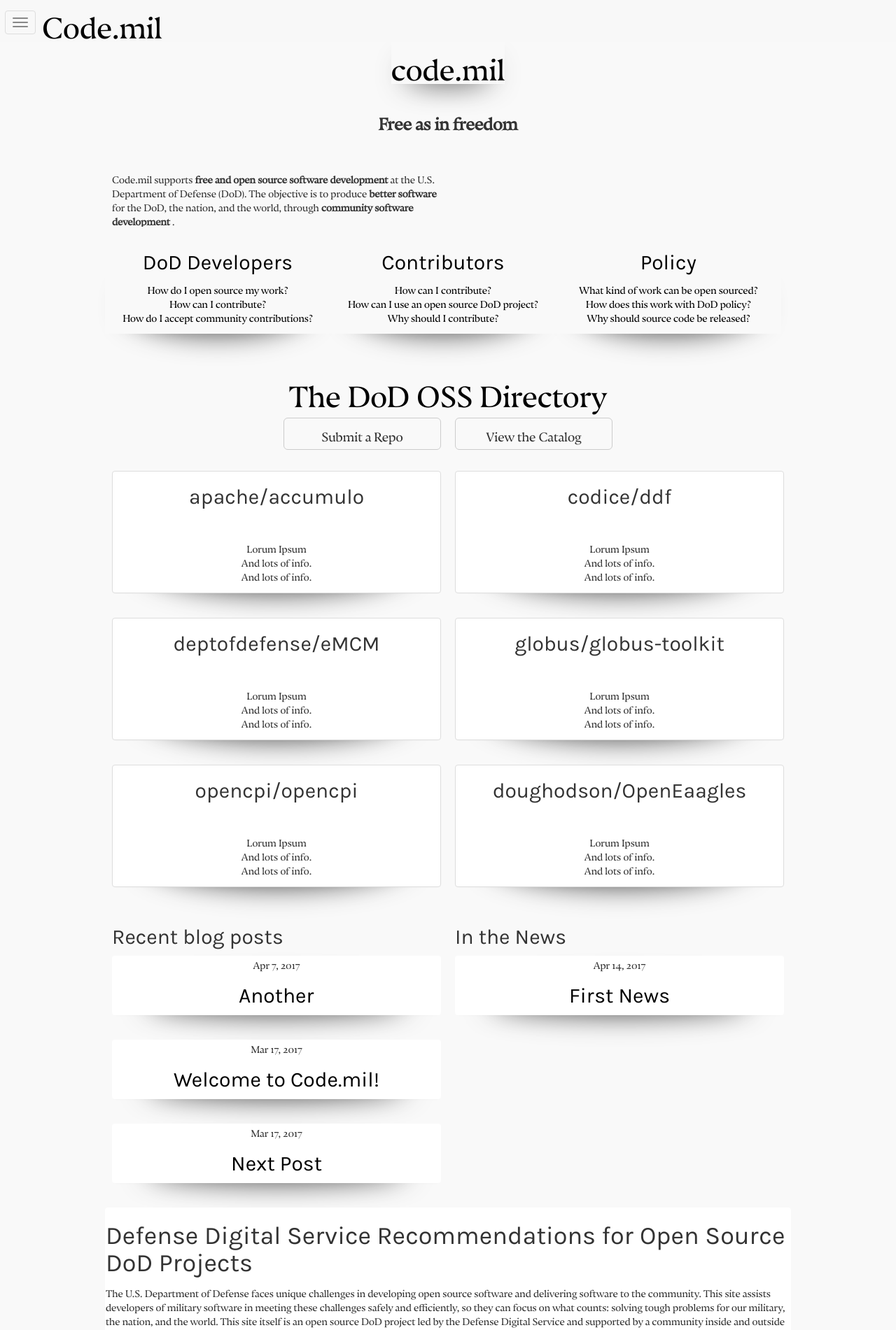
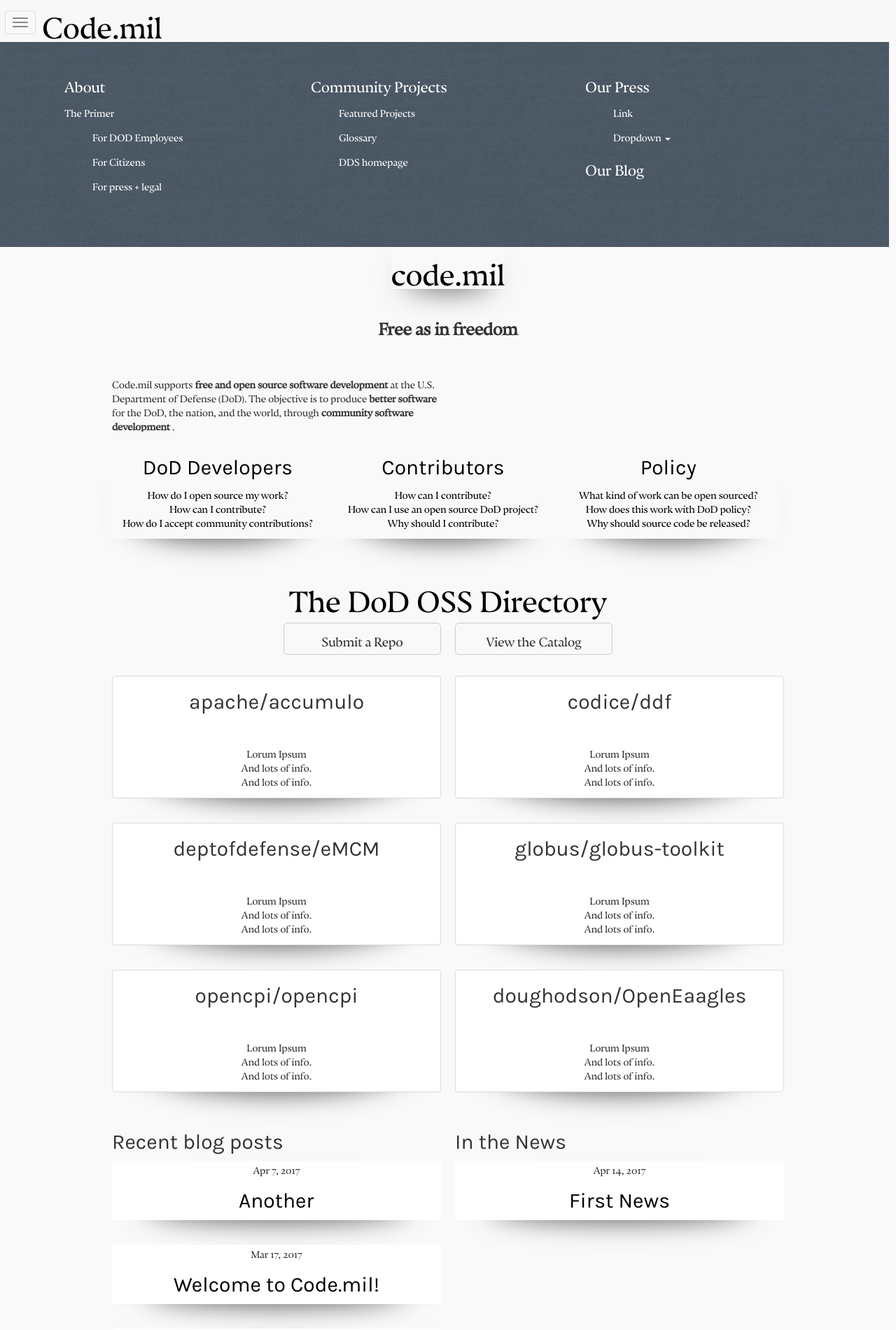
Before and after one commit to deptofdefense/code.mil.page, a Jekyll site: the page built from index.md, in a window 1280 px wide. Shown: the top 1901 px of the page at 70% size. Built offline with Jekyll 4.4.1, drawn with Linux system fonts in a browser that asks for light colours; our own code applies the rules of GitHub Pages for plain Markdown files.

Commit message:
Use textured background

```diff
--- a/_config.yml
+++ b/_config.yml
@@ -2,6 +2,9 @@
 title: Code.mil
 timezone: UTC
 collections:
+  assets:
+    title: Assets
+    output: true
   faqs:
     title: FAQs
     output: true
--- a/_layouts/default.html
+++ b/_layouts/default.html
@@ -26,7 +26,7 @@
       </button>
       <a class="brand logo" href="{% if jekyll.environment == 'staging' %}{% else %}{{ site.baseurl }}{% endif %}/">Code.mil</a>
     </div>
-    <div class="container-fluid row collapse" id="bs-example-navbar-collapse-1">
+    <div class="container-fluid row collapse in" id="bs-example-navbar-collapse-1">
       <nav class="navbar navbar-default">
 
         <div class="col-sm-4">
--- a/css/main.scss
+++ b/css/main.scss
@@ -11,16 +11,18 @@ $container-large-desktop: (960px + $grid-gutter-width);
 $body-bg: #f9f9f9;
 $btn-default-bg: $body-bg;
 
+$header-background-color: #567;
+$header-background-image: url("{% if jekyll.environment == 'staging' %}{% else %}{{ site.baseurl}}{% endif %}{% link _assets/45-degree-fabric-dark.png %}");
 /* any style customization must be before the bootstrap import */
 @import "bootstrap-sass/assets/stylesheets/bootstrap";
 
 @font-face {
     font-family: Nocturno;
-    src: url({{site.baseurl}}{% link css/NocturnoDisplay-Reg.ttf %});
+    src: url({% if jekyll.environment == 'staging' %}{% else %}{{ site.baseurl}}{% endif %}{% link css/NocturnoDisplay-Reg.ttf %});
 }
 @font-face {
     font-family: Karla;
-    src: url({{site.baseurl}}{% link css/karla/Karla-Regular.ttf %});
+    src: url({% if jekyll.environment == 'staging' %}{% else %}{{ site.baseurl}}{% endif %}{% link css/karla/Karla-Regular.ttf %});
 }
 body {
 
@@ -74,7 +76,8 @@ http://www.prowebdesign.ro/round-brush-like-responsive-drop-shadows-with-css3-an
 #bs-example-navbar-collapse-1 {
   width: 100%;
   line-height: 2.5em;
-  background-color: #567;
+  background-color: $header-background-color;
+  background-image: $header-background-image;
 }
 #bs-example-navbar-collapse-1 > nav {
   padding: 3em 3em 3em;
@@ -106,7 +109,8 @@ nav ul {
 }
 #bs-example-navbar-collapse-1 > .navbar-default,#bs-example-navbar-collapse-1 > .navbar-default a {
   border: none;
-  background-color: #567;
+  background-color: $header-background-color;
+  background-image: $header-background-image;
   color: white;
 }
 #faqs > table td[class*="col-"], table th[class*="col-"] {
```
Also changed, not shown: _assets/45-degree-fabric-dark.png (added), _assets/textured_background.png (added).
